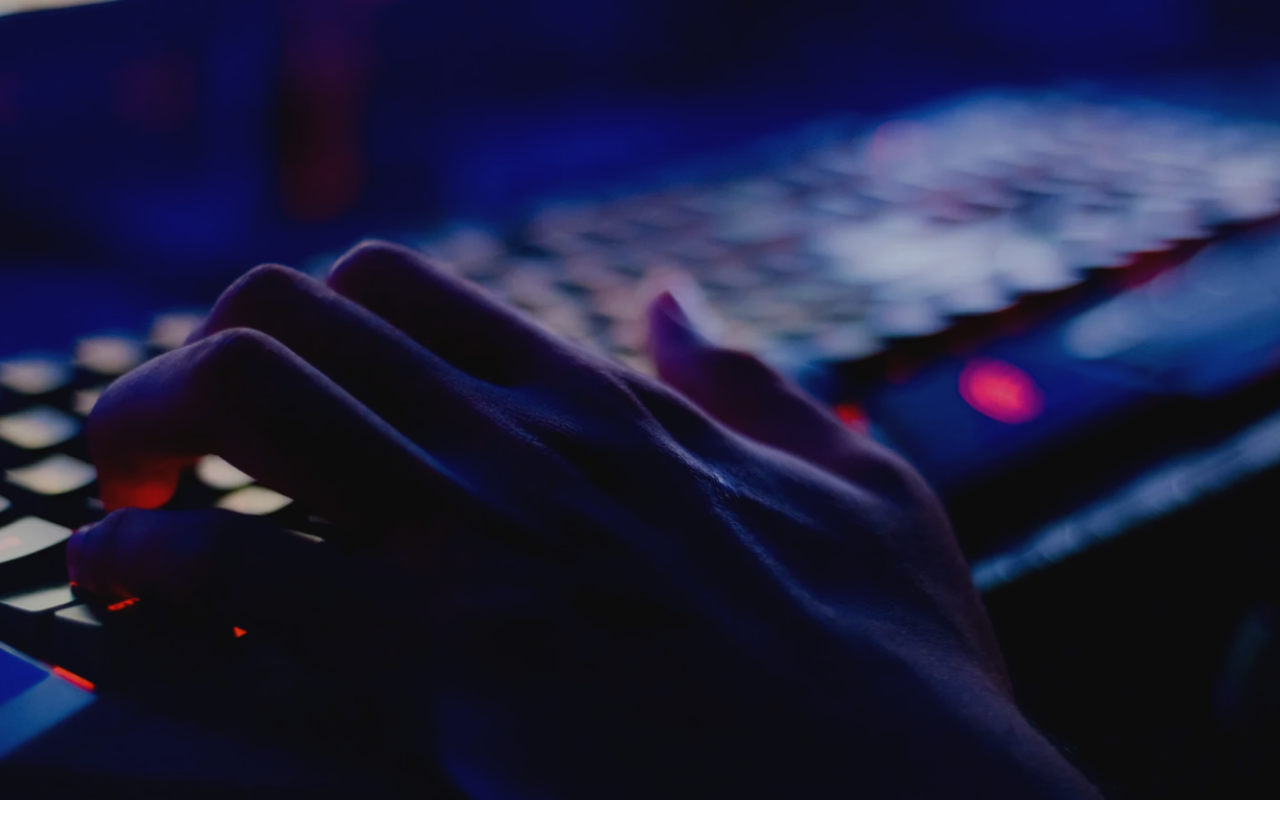
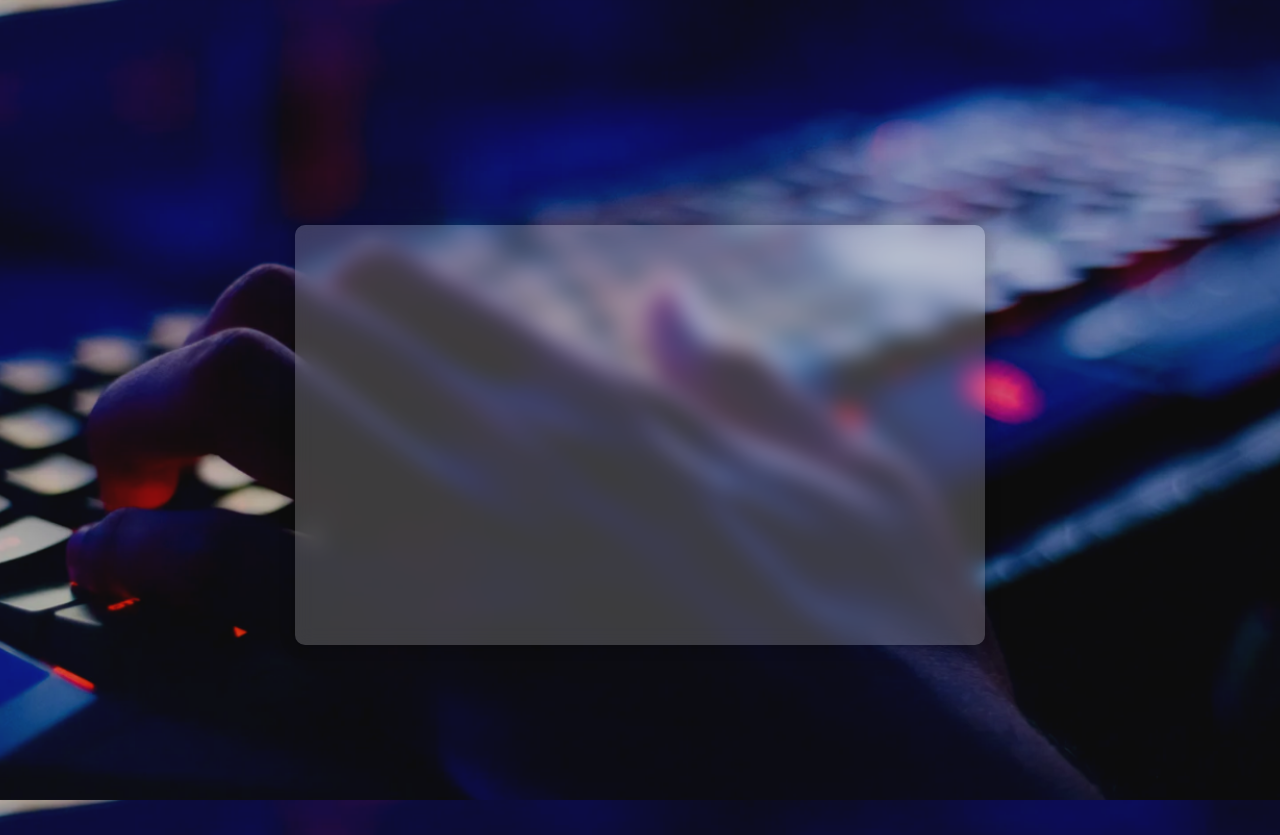
Before and after one commit to Shaesh-Kuiper/MUC, a plain HTML site: page index.html in a window 1280 px wide. Before the commit the page ends 800 px from the top, so only its background shows below. Drawn offline with Linux system fonts and the light colour scheme.

Commit message:
added a working window
added a translucent window so as to have a clear working space for the measurement conversion

```diff
--- a/index.html
+++ b/index.html
@@ -7,6 +7,8 @@
     <title>Document</title>
 </head>
 <body>
+     <div class="center-window">
 
+     </div>
 </body>
 </html>
--- a/styles.css
+++ b/styles.css
@@ -3,9 +3,27 @@ body {
   padding: 0;
   height: 100vh;
 
-  background-image: url('background_image.png'); /* replace with your image path */
-  background-size: cover;      /* Make sure it covers the whole screen */
-  background-position: center; /* Center the image */
-  background-repeat: no-repeat;/* Prevent repeating */
-  background-attachment: fixed;/* Optional: Keeps background fixed during scroll */
+  background-image: url('background_image.png');
+  background-size: cover;
+  background-position: center;
+  background-repeat: no-repeat;
+  background-attachment: fixed;
+
+   margin-top: 35px;
+
+  display: flex;
+  justify-content: center;
+  align-items: center;
+
 }
+
+.center-window {
+  width: 650px;
+  height: 380px;
+  background-color: rgba(255, 255, 255, 0.2);
+  backdrop-filter: blur(10px);
+  border-radius: 10px;
+  padding: 20px;
+  box-shadow: 0 0 15px rgba(0, 0, 0, 0.3);
+  color: white;
+}
```
